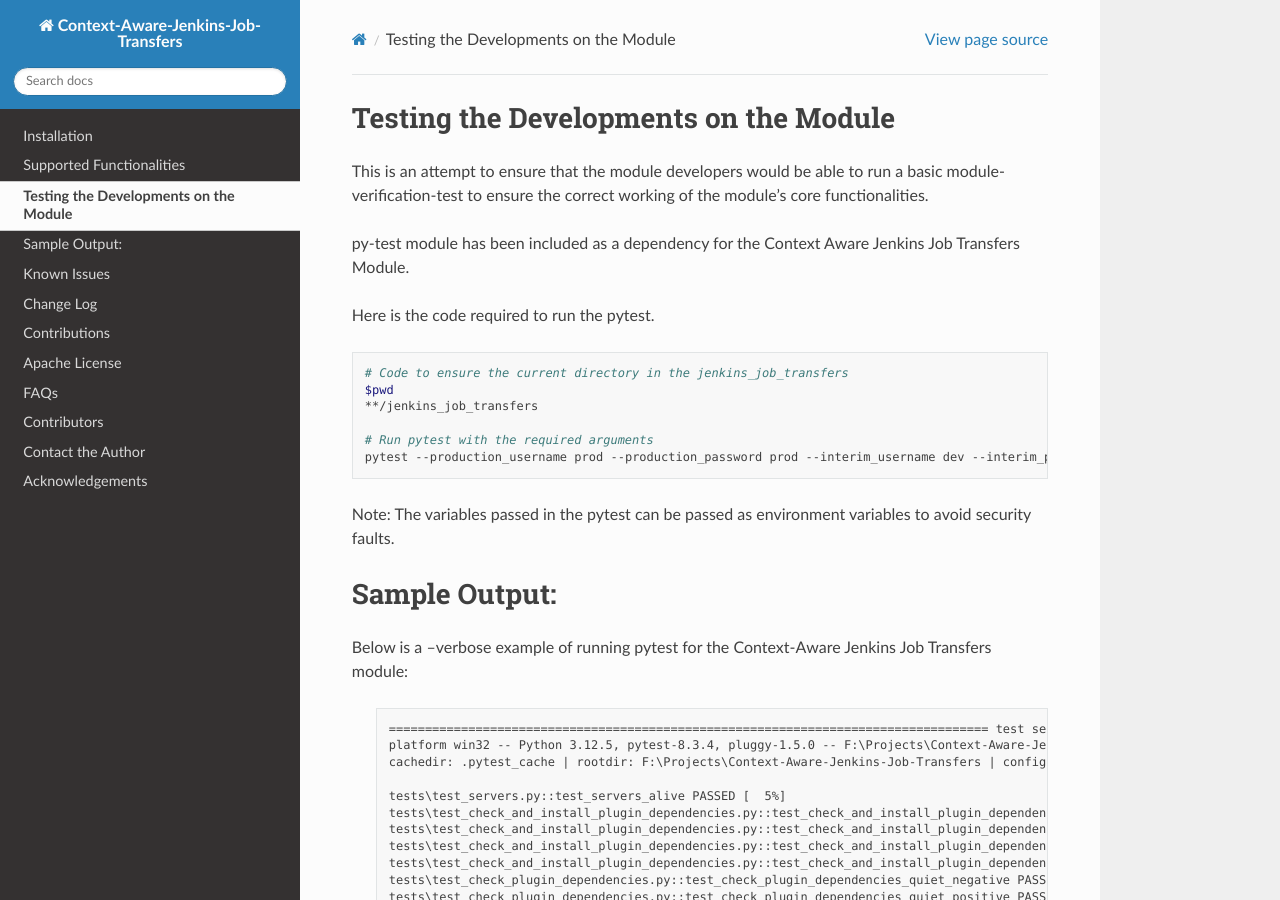
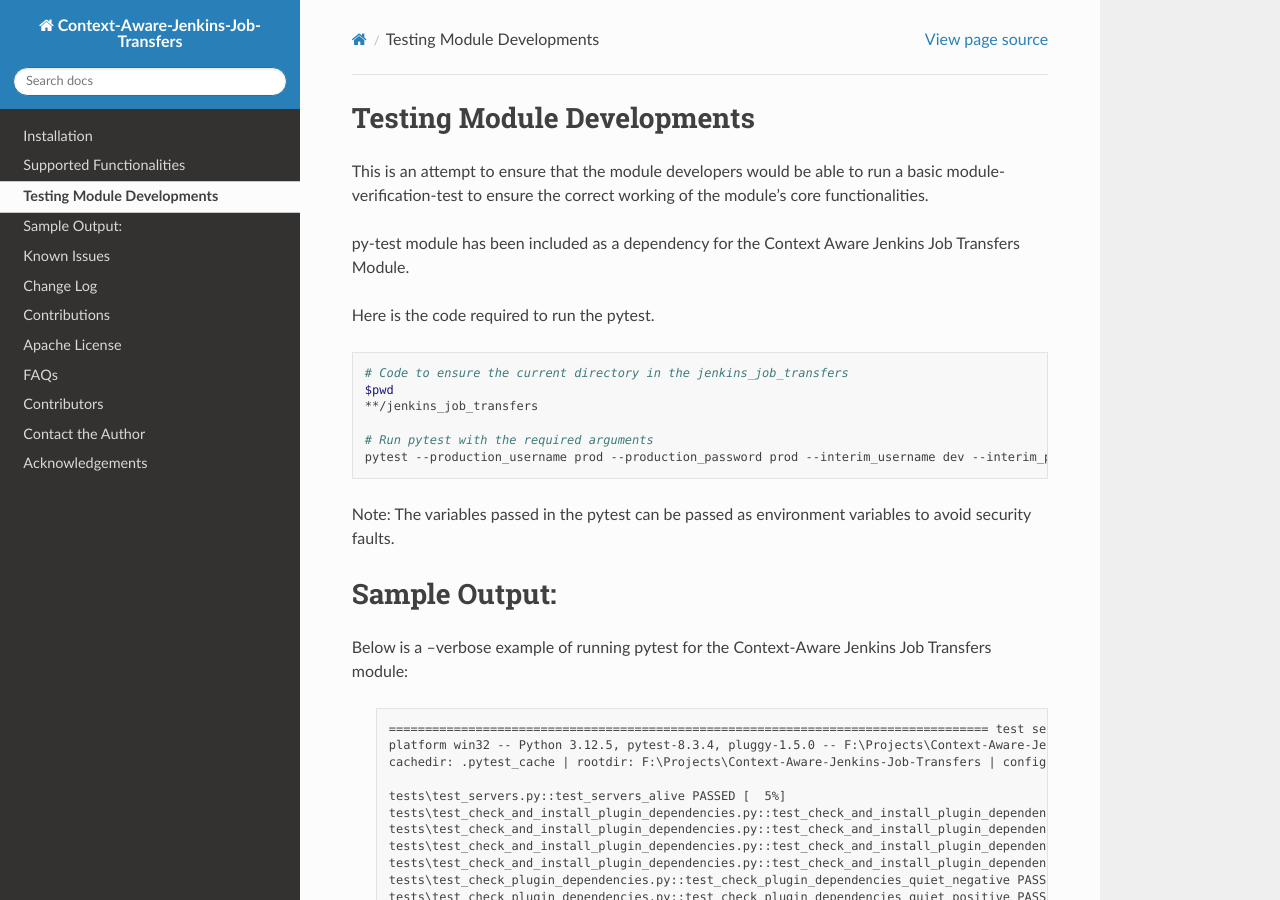
Before and after one commit to joelkariyalil/Context-Aware-Jenkins-Transfers-Documentation, a Sphinx documentation site: the page built from docs/source/testingModule.rst, in a window 1280 px wide and 900 px high. Built offline with Sphinx 7.4.7 and the Read the Docs theme 3.1.0, drawn with Linux system fonts in a browser that asks for light colours.

Commit message:
Update testingModule.rst

```diff
--- a/docs/source/testingModule.rst
+++ b/docs/source/testingModule.rst
@@ -1,4 +1,4 @@
-Testing the Developments on the Module
+Testing Module Developments
 -----------------------------
 
 This is an attempt to ensure that the module developers would be able to run a basic module-verification-test to ensure the correct working of the module's core functionalities.
```
